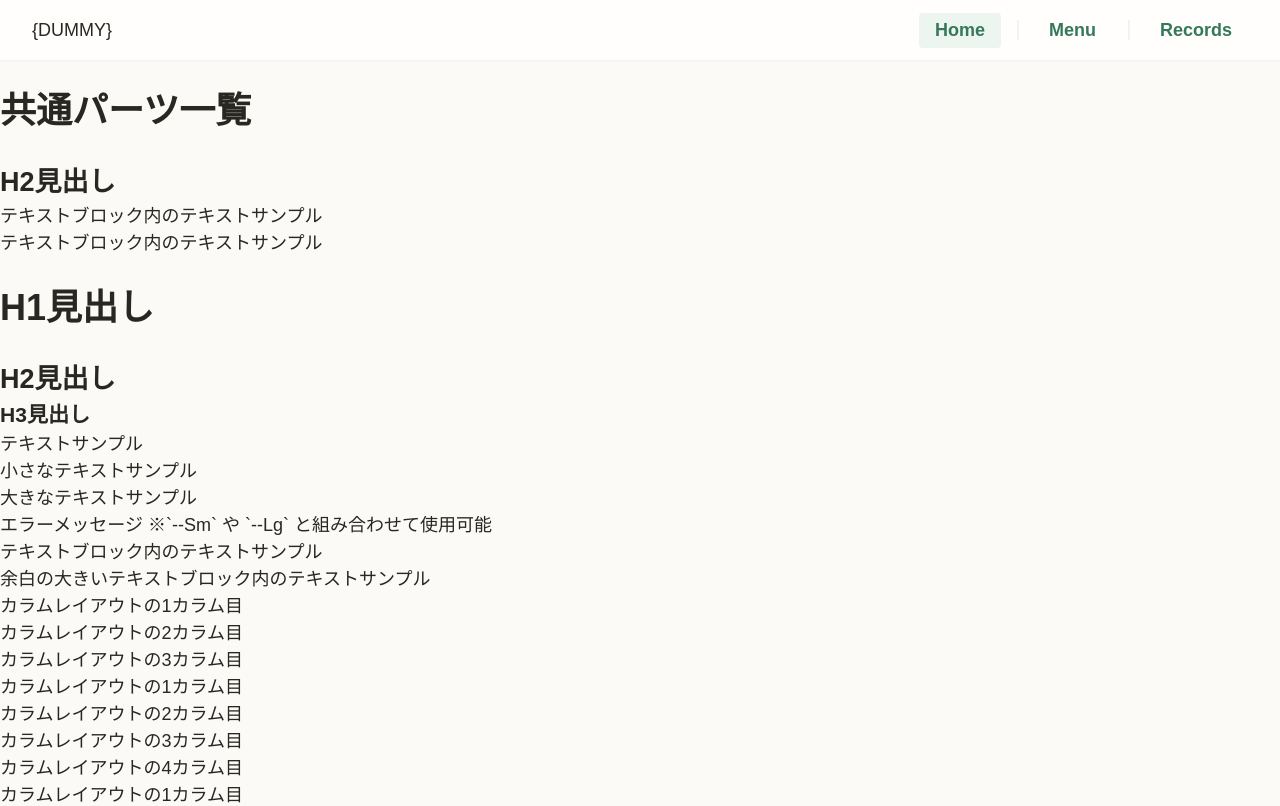
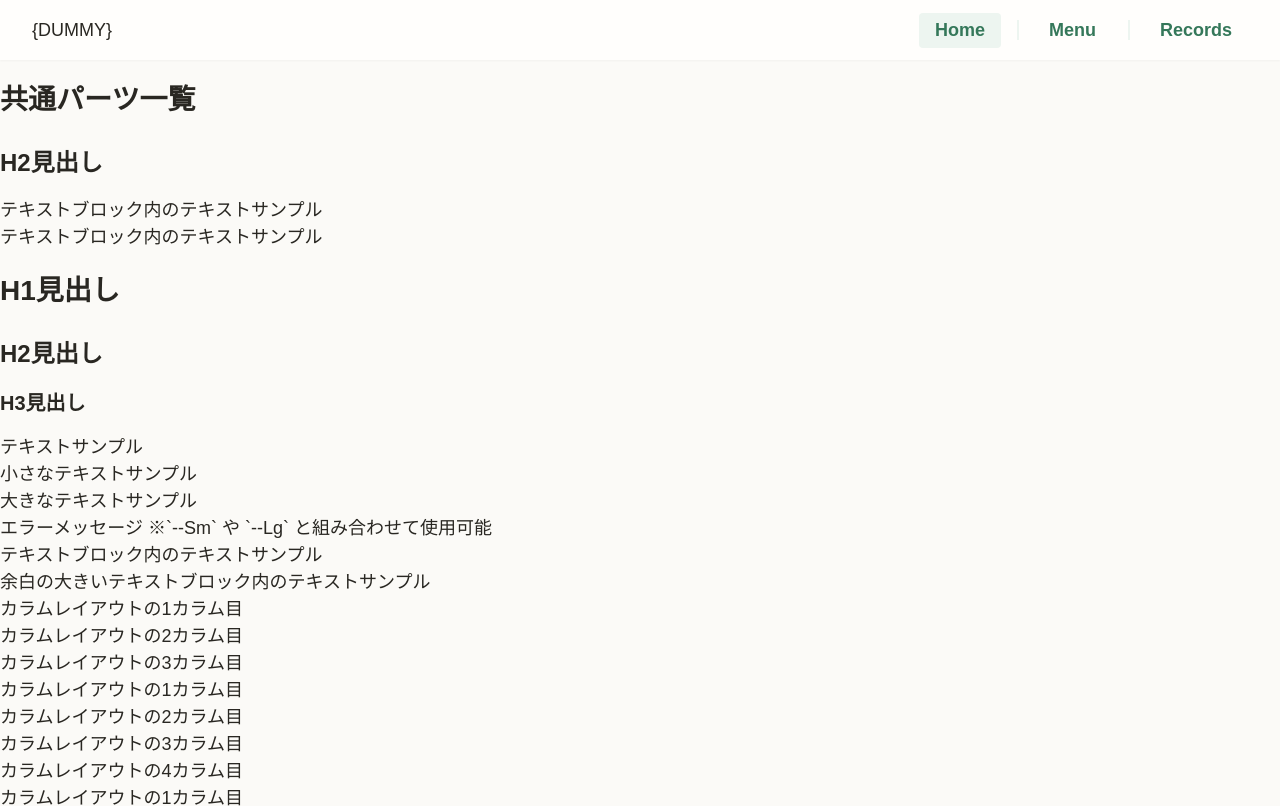
Before and after one commit to knsk-ry/workout-tracker, a website built with Vite: page src/index.html in a window 1280 px wide. Shown: the top 806 px of the page. Built offline with nearby package versions, Linux system fonts and the light colour scheme.

Commit message:
feat: 見出しパーツの実装

```diff
--- a/src/assets/styles/base.css
+++ b/src/assets/styles/base.css
@@ -43,6 +43,10 @@
     --font-size-lg: 1.25rem; /* 20px */
     --font-size-xl: 1.5rem; /* 24px */
 
+    --font-size-heading-lv1: 1.625rem; /* 26px */
+    --font-size-heading-lv2: 1.375rem; /* 22px */
+    --font-size-heading-lv3: 1.125rem; /* 18px */
+
     /* Font Weights */
     --font-weight-regular: 400;
     --font-weight-bold: 700;
@@ -86,6 +90,10 @@
       --font-size-lg: 1.375rem; /* 22px */
       --font-size-xl: 1.625rem; /* 26px */
 
+      --font-size-heading-lv1: 1.75rem; /* 28px */
+      --font-size-heading-lv2: 1.5rem; /* 24px */
+      --font-size-heading-lv3: 1.25rem; /* 20px */
+
       --navigation-block-size: 3.75rem; /* 60px */
     }
 }
--- a/src/assets/styles/components.css
+++ b/src/assets/styles/components.css
@@ -1,3 +1,26 @@
+/* ------------------------------
+ *  Heading
+ */
+
+.Heading {
+  font-weight: var(--font-weight-bold);
+}
+
+:where(.Heading).--Level1 {
+  margin-block-end: var(--spacing-lg);
+  font-size: var(--font-size-heading-lv1);
+}
+
+:where(.Heading).--Level2 {
+  margin-block-end: var(--spacing-md);
+  font-size: var(--font-size-heading-lv2);
+}
+
+:where(.Heading).--Level3 {
+  margin-block-end: var(--spacing-md);
+  font-size: var(--font-size-heading-lv3);
+}
+
 /* ------------------------------
  *  Button
  */
```
Also changed, not shown: src/stories/Heading.stories.js (added, +64 -0 lines).
